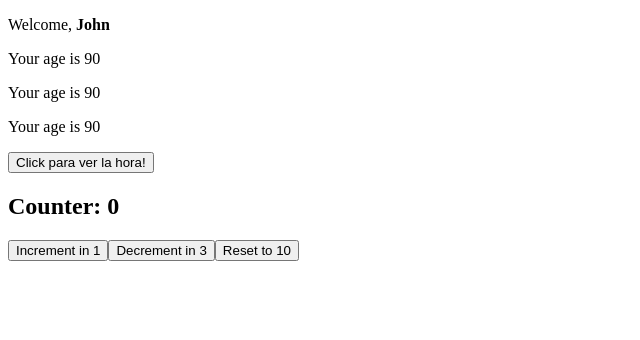
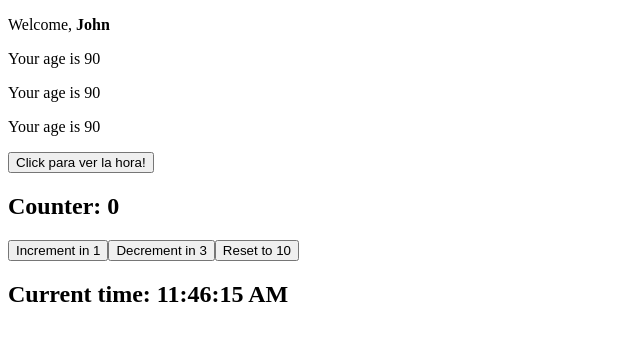
Before and after one commit to Jeizer-Valarezo/React-Practices, a React (Vite) app in the folder 2. Basic concepts/General/my-app/: page / in a window 1280 px wide. Shown: the top 340 px of the page, without its empty margins (0-640 px from the left). Built offline with nearby package versions, Linux system fonts and the light colour scheme.

Commit message:
Use Effect 1 y 2

```diff
--- a/2. Basic concepts/General/my-app/src/App.jsx
+++ b/2. Basic concepts/General/my-app/src/App.jsx
@@ -1,4 +1,5 @@
 import { AlertClock } from "./AlertClock";
+import { Clock } from "./Clock";
 import { Counter } from "./Counter";
 import { Welcome } from "./Welcome";
 
@@ -11,6 +12,7 @@ export function App() {
       <Welcome name="John" age={90} />
       <AlertClock onButtonClick={handleCurrentTime} />
       <Counter initialCounter={0} incrementAmount={1} decrementAmount={3} resetAmount={10}/>
+      <Clock/>
     </div>
   );
 }
--- /dev/null
+++ b/2. Basic concepts/General/my-app/src/Clock.jsx
@@ -0,0 +1,18 @@
+import { useEffect, useState } from "react";
+
+export function Clock() {
+  const [date, setDate] = useState(new Date());
+
+  useEffect(() => {
+    const intervalId = setInterval(() => {
+      console.log("Updating date...");
+
+      setDate(new Date());
+    }, 1000);
+
+    return () => {
+      clearInterval(intervalId);
+    };
+  }, []);
+  return <h2>Current time: {date.toLocaleTimeString()}</h2>;
+}
--- a/2. Basic concepts/General/my-app/src/Counter.jsx
+++ b/2. Basic concepts/General/my-app/src/Counter.jsx
@@ -1,8 +1,13 @@
-import { useState } from "react";
+import { useEffect, useState } from "react";
 import CounterDisplay from "./CounterDisplay";
 
 export function Counter({ initialCounter, incrementAmount, decrementAmount, resetAmount}) {
   const [counter, setCounter] = useState(initialCounter);
+
+  useEffect(()=> {
+    console.log('El valor del contador es '+ counter)
+  }, [counter])
+
   function handleIncrement() {
     setCounter((prevCounter) => prevCounter + incrementAmount);
   }
```
